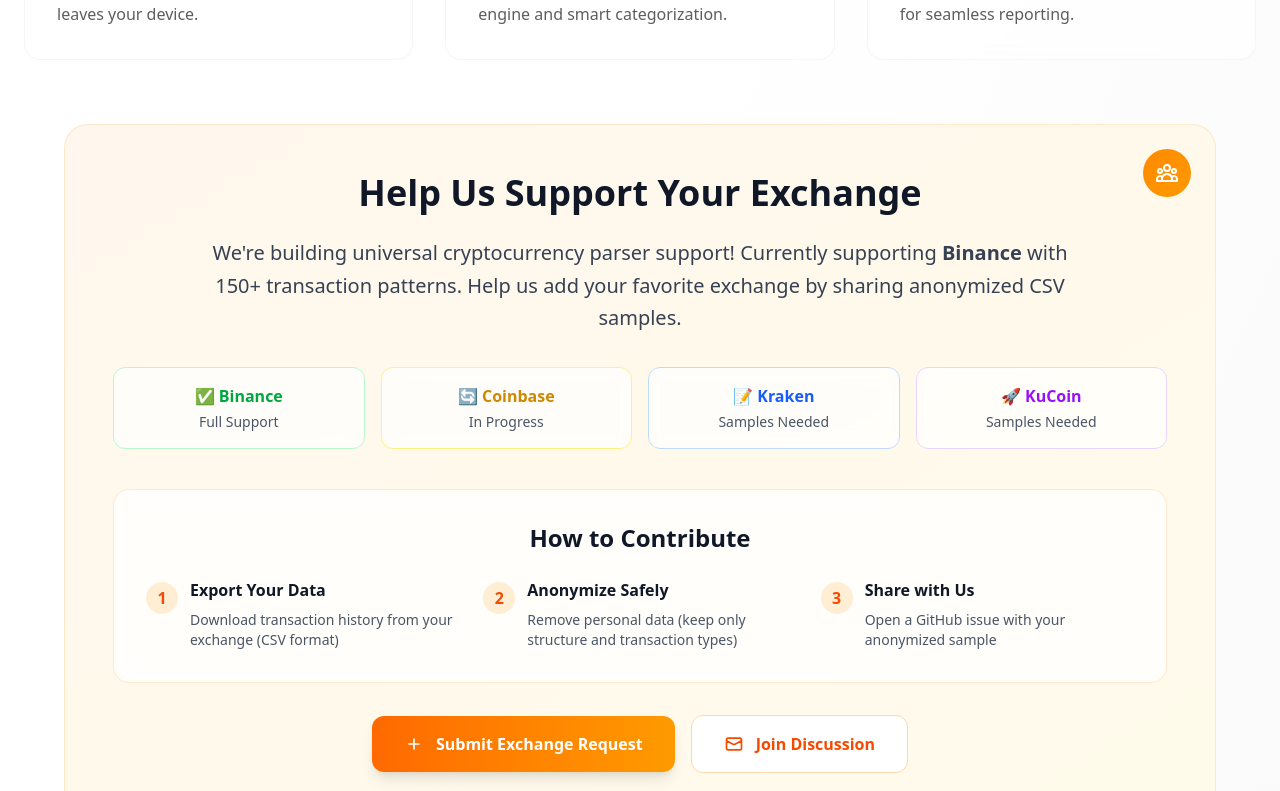
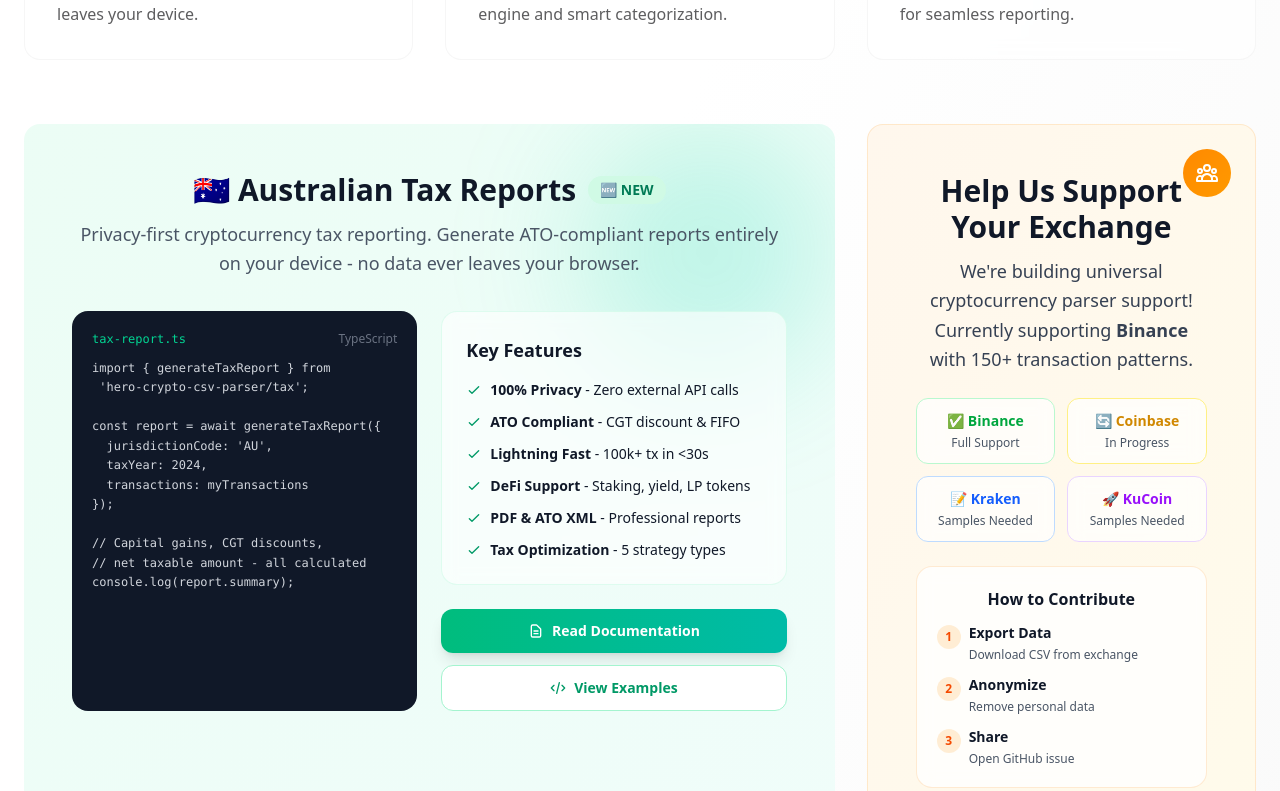
Before and after one commit to KoalaFacts/HeroCryptoCsvParser, a React (Vite) app in the folder demo/: page / in a window 1280 px wide. Shown: the part 1249-2040 px from the top of the page. Built offline with nearby package versions, Linux system fonts and the light colour scheme.

Commit message:
feat: implement two-column layout for tax reporting feature and enhance community contribution section

```diff
--- a/demo/src/App.tsx
+++ b/demo/src/App.tsx
@@ -593,10 +593,132 @@
               </div>
             </div>
 
-            {/* Community Contribution Section */}
+            {/* Two Column Layout for Large Screens */}
             <div className="mt-16 px-6">
-              <div className="max-w-6xl mx-auto">
-                <div className="relative bg-gradient-to-br from-orange-50 to-amber-50 rounded-3xl p-12 border border-orange-200/50">
+              <div className="grid lg:grid-cols-3 gap-8">
+
+                {/* NEW: Tax Reporting Feature - Takes 2/3 width */}
+                <div className="lg:col-span-2 bg-gradient-to-br from-emerald-50 to-teal-50 p-8 lg:p-12 rounded-2xl overflow-hidden relative">
+                  <div className="absolute top-0 right-0 w-64 h-64 bg-gradient-to-br from-emerald-400/20 to-teal-400/20 rounded-full blur-3xl"></div>
+
+                  <div className="relative">
+                    {/* Header */}
+                    <div className="text-center mb-8">
+                      <h2 className="text-3xl font-bold text-gray-900 mb-3 flex items-center justify-center gap-3">
+                        🇦🇺 Australian Tax Reports
+                        <span className="inline-flex items-center px-3 py-1 bg-emerald-100 text-emerald-700 rounded-full text-sm font-semibold">
+                          🆕 NEW
+                        </span>
+                      </h2>
+                      <p className="text-lg text-gray-600 leading-relaxed max-w-3xl mx-auto">
+                        Privacy-first cryptocurrency tax reporting. Generate ATO-compliant reports entirely on your device - no data ever leaves your browser.
+                      </p>
+                    </div>
+
+                    {/* Two-column: Code Example + CTA/Features */}
+                    <div className="grid lg:grid-cols-2 gap-6">
+                      {/* Left: Code Example */}
+                      <div>
+                        <div className="bg-gray-900 rounded-2xl p-5 overflow-hidden h-full">
+                          <div className="flex items-center justify-between mb-3">
+                            <span className="text-emerald-400 font-mono text-xs">tax-report.ts</span>
+                            <span className="text-gray-500 text-xs">TypeScript</span>
+                          </div>
+                          <pre className="text-xs text-gray-300 overflow-x-auto leading-relaxed">
+{`import { generateTaxReport } from
+ 'hero-crypto-csv-parser/tax';
+
+const report = await generateTaxReport({
+  jurisdictionCode: 'AU',
+  taxYear: 2024,
+  transactions: myTransactions
+});
+
+// Capital gains, CGT discounts,
+// net taxable amount - all calculated
+console.log(report.summary);`}
+                          </pre>
+                        </div>
+                      </div>
+
+                      {/* Right: Features & CTA */}
+                      <div className="space-y-6">
+                        {/* Key Features */}
+                        <div className="bg-white/60 backdrop-blur-sm rounded-2xl p-6 border border-emerald-200/30">
+                          <h3 className="text-lg font-bold text-gray-900 mb-4">Key Features</h3>
+                          <div className="space-y-3">
+                            <div className="flex items-start space-x-2">
+                              <svg className="w-4 h-4 text-emerald-600 mt-0.5 flex-shrink-0" fill="none" stroke="currentColor" viewBox="0 0 24 24">
+                                <path strokeLinecap="round" strokeLinejoin="round" strokeWidth="2" d="M5 13l4 4L19 7" />
+                              </svg>
+                              <span className="text-sm text-gray-900"><strong>100% Privacy</strong> - Zero external API calls</span>
+                            </div>
+                            <div className="flex items-start space-x-2">
+                              <svg className="w-4 h-4 text-emerald-600 mt-0.5 flex-shrink-0" fill="none" stroke="currentColor" viewBox="0 0 24 24">
+                                <path strokeLinecap="round" strokeLinejoin="round" strokeWidth="2" d="M5 13l4 4L19 7" />
+                              </svg>
+                              <span className="text-sm text-gray-900"><strong>ATO Compliant</strong> - CGT discount & FIFO</span>
+                            </div>
+                            <div className="flex items-start space-x-2">
+                              <svg className="w-4 h-4 text-emerald-600 mt-0.5 flex-shrink-0" fill="none" stroke="currentColor" viewBox="0 0 24 24">
+                                <path strokeLinecap="round" strokeLinejoin="round" strokeWidth="2" d="M5 13l4 4L19 7" />
+                              </svg>
+                              <span className="text-sm text-gray-900"><strong>Lightning Fast</strong> - 100k+ tx in &lt;30s</span>
+                            </div>
+                            <div className="flex items-start space-x-2">
+                              <svg className="w-4 h-4 text-emerald-600 mt-0.5 flex-shrink-0" fill="none" stroke="currentColor" viewBox="0 0 24 24">
+                                <path strokeLinecap="round" strokeLinejoin="round" strokeWidth="2" d="M5 13l4 4L19 7" />
+                              </svg>
+                              <span className="text-sm text-gray-900"><strong>DeFi Support</strong> - Staking, yield, LP tokens</span>
+                            </div>
+                            <div className="flex items-start space-x-2">
+                              <svg className="w-4 h-4 text-emerald-600 mt-0.5 flex-shrink-0" fill="none" stroke="currentColor" viewBox="0 0 24 24">
+                                <path strokeLinecap="round" strokeLinejoin="round" strokeWidth="2" d="M5 13l4 4L19 7" />
+                              </svg>
+                              <span className="text-sm text-gray-900"><strong>PDF & ATO XML</strong> - Professional reports</span>
+                            </div>
+                            <div className="flex items-start space-x-2">
+                              <svg className="w-4 h-4 text-emerald-600 mt-0.5 flex-shrink-0" fill="none" stroke="currentColor" viewBox="0 0 24 24">
+                                <path strokeLinecap="round" strokeLinejoin="round" strokeWidth="2" d="M5 13l4 4L19 7" />
+                              </svg>
+                              <span className="text-sm text-gray-900"><strong>Tax Optimization</strong> - 5 strategy types</span>
+                            </div>
+                          </div>
+                        </div>
+
+                        {/* CTA Buttons */}
+                        <div className="flex flex-col gap-3">
+                          <a
+                            href="https://github.com/BeingCiteable/HeroCryptoCsvParser#-tax-reporting-new"
+                            target="_blank"
+                            rel="noopener noreferrer"
+                            className="inline-flex items-center justify-center px-6 py-3 bg-gradient-to-r from-emerald-500 to-teal-500 text-white rounded-xl font-semibold hover:from-emerald-600 hover:to-teal-600 transition-all duration-200 shadow-lg hover:shadow-xl text-sm"
+                          >
+                            <svg className="w-4 h-4 mr-2" fill="none" stroke="currentColor" viewBox="0 0 24 24">
+                              <path strokeLinecap="round" strokeLinejoin="round" strokeWidth="2" d="M9 12h6m-6 4h6m2 5H7a2 2 0 01-2-2V5a2 2 0 012-2h5.586a1 1 0 01.707.293l5.414 5.414a1 1 0 01.293.707V19a2 2 0 01-2 2z" />
+                            </svg>
+                            Read Documentation
+                          </a>
+                          <a
+                            href="https://github.com/BeingCiteable/HeroCryptoCsvParser/tree/main/docs"
+                            target="_blank"
+                            rel="noopener noreferrer"
+                            className="inline-flex items-center justify-center px-6 py-3 bg-white text-emerald-600 rounded-xl font-semibold hover:bg-emerald-50 transition-all duration-200 border border-emerald-200 text-sm"
+                          >
+                            <svg className="w-4 h-4 mr-2" fill="none" stroke="currentColor" viewBox="0 0 24 24">
+                              <path strokeLinecap="round" strokeLinejoin="round" strokeWidth="2" d="M10 20l4-16m4 4l4 4-4 4M6 16l-4-4 4-4" />
+                            </svg>
+                            View Examples
+                          </a>
+                        </div>
+                      </div>
+
+                    </div>
+                  </div>
+                </div>
+
+                {/* Community Contribution Section - Takes 1/3 width */}
+                <div className="relative bg-gradient-to-br from-orange-50 to-amber-50 p-8 lg:p-12 rounded-2xl border border-orange-200/50">
                   <div className="absolute top-6 right-6">
                     <div className="w-12 h-12 bg-gradient-to-br from-orange-400 to-amber-500 rounded-full flex items-center justify-center">
                       <svg className="w-6 h-6 text-white" fill="none" stroke="currentColor" viewBox="0 0 24 24">
@@ -606,87 +728,86 @@
                   </div>
 
                   <div className="text-center">
-                    <h2 className="text-4xl font-bold text-gray-900 mb-6">
+                    <h2 className="text-3xl font-bold text-gray-900 mb-3">
                       Help Us Support Your Exchange
                     </h2>
-                    <p className="text-xl text-gray-700 mb-8 max-w-4xl mx-auto leading-relaxed">
+                    <p className="text-lg text-gray-700 mb-6 leading-relaxed">
                       We're building universal cryptocurrency parser support! Currently supporting <strong>Binance</strong> with 150+ transaction patterns.
-                      Help us add your favorite exchange by sharing anonymized CSV samples.
                     </p>
 
                     {/* Exchange Status Grid */}
-                    <div className="grid grid-cols-2 md:grid-cols-4 gap-4 mb-10">
-                      <div className="bg-white/70 backdrop-blur-sm rounded-xl p-4 border border-green-200">
-                        <div className="text-green-600 font-semibold mb-1">✅ Binance</div>
-                        <div className="text-sm text-gray-600">Full Support</div>
+                    <div className="grid grid-cols-2 gap-3 mb-6">
+                      <div className="bg-white/70 backdrop-blur-sm rounded-xl p-3 border border-green-200">
+                        <div className="text-green-600 font-semibold text-sm mb-1">✅ Binance</div>
+                        <div className="text-xs text-gray-600">Full Support</div>
                       </div>
-                      <div className="bg-white/70 backdrop-blur-sm rounded-xl p-4 border border-yellow-200">
-                        <div className="text-yellow-600 font-semibold mb-1">🔄 Coinbase</div>
-                        <div className="text-sm text-gray-600">In Progress</div>
+                      <div className="bg-white/70 backdrop-blur-sm rounded-xl p-3 border border-yellow-200">
+                        <div className="text-yellow-600 font-semibold text-sm mb-1">🔄 Coinbase</div>
+                        <div className="text-xs text-gray-600">In Progress</div>
                       </div>
-                      <div className="bg-white/70 backdrop-blur-sm rounded-xl p-4 border border-blue-200">
-                        <div className="text-blue-600 font-semibold mb-1">📝 Kraken</div>
-                        <div className="text-sm text-gray-600">Samples Needed</div>
+                      <div className="bg-white/70 backdrop-blur-sm rounded-xl p-3 border border-blue-200">
+                        <div className="text-blue-600 font-semibold text-sm mb-1">📝 Kraken</div>
+                        <div className="text-xs text-gray-600">Samples Needed</div>
                       </div>
-                      <div className="bg-white/70 backdrop-blur-sm rounded-xl p-4 border border-purple-200">
-                        <div className="text-purple-600 font-semibold mb-1">🚀 KuCoin</div>
-                        <div className="text-sm text-gray-600">Samples Needed</div>
+                      <div className="bg-white/70 backdrop-blur-sm rounded-xl p-3 border border-purple-200">
+                        <div className="text-purple-600 font-semibold text-sm mb-1">🚀 KuCoin</div>
+                        <div className="text-xs text-gray-600">Samples Needed</div>
                       </div>
                     </div>
 
                     {/* How to Contribute */}
-                    <div className="bg-white/80 backdrop-blur-sm rounded-2xl p-8 border border-orange-200/50 mb-8">
-                      <h3 className="text-2xl font-bold text-gray-900 mb-6">How to Contribute</h3>
-                      <div className="grid md:grid-cols-3 gap-6 text-left">
-                        <div className="flex items-start space-x-3">
-                          <div className="w-8 h-8 bg-orange-100 rounded-full flex items-center justify-center flex-shrink-0 mt-1">
-                            <span className="text-orange-600 font-bold">1</span>
+                    <div className="bg-white/80 backdrop-blur-sm rounded-2xl p-5 border border-orange-200/50 mb-6">
+                      <h3 className="text-base font-bold text-gray-900 mb-3">How to Contribute</h3>
+                      <div className="space-y-3 text-left">
+                        <div className="flex items-start space-x-2">
+                          <div className="w-6 h-6 bg-orange-100 rounded-full flex items-center justify-center flex-shrink-0 mt-0.5">
+                            <span className="text-orange-600 font-bold text-xs">1</span>
                           </div>
                           <div>
-                            <h4 className="font-semibold text-gray-900 mb-2">Export Your Data</h4>
-                            <p className="text-gray-600 text-sm">Download transaction history from your exchange (CSV format)</p>
+                            <h4 className="font-semibold text-gray-900 text-sm mb-1">Export Data</h4>
+                            <p className="text-gray-600 text-xs">Download CSV from exchange</p>
                           </div>
                         </div>
-                        <div className="flex items-start space-x-3">
-                          <div className="w-8 h-8 bg-orange-100 rounded-full flex items-center justify-center flex-shrink-0 mt-1">
-                            <span className="text-orange-600 font-bold">2</span>
+                        <div className="flex items-start space-x-2">
+                          <div className="w-6 h-6 bg-orange-100 rounded-full flex items-center justify-center flex-shrink-0 mt-0.5">
+                            <span className="text-orange-600 font-bold text-xs">2</span>
                           </div>
                           <div>
-                            <h4 className="font-semibold text-gray-900 mb-2">Anonymize Safely</h4>
-                            <p className="text-gray-600 text-sm">Remove personal data (keep only structure and transaction types)</p>
+                            <h4 className="font-semibold text-gray-900 text-sm mb-1">Anonymize</h4>
+                            <p className="text-gray-600 text-xs">Remove personal data</p>
                           </div>
                         </div>
-                        <div className="flex items-start space-x-3">
-                          <div className="w-8 h-8 bg-orange-100 rounded-full flex items-center justify-center flex-shrink-0 mt-1">
-                            <span className="text-orange-600 font-bold">3</span>
+                        <div className="flex items-start space-x-2">
+                          <div className="w-6 h-6 bg-orange-100 rounded-full flex items-center justify-center flex-shrink-0 mt-0.5">
+                            <span className="text-orange-600 font-bold text-xs">3</span>
                           </div>
                           <div>
-                            <h4 className="font-semibold text-gray-900 mb-2">Share with Us</h4>
-                            <p className="text-gray-600 text-sm">Open a GitHub issue with your anonymized sample</p>
+                            <h4 className="font-semibold text-gray-900 text-sm mb-1">Share</h4>
+                            <p className="text-gray-600 text-xs">Open GitHub issue</p>
                           </div>
                         </div>
                       </div>
                     </div>
 
-                    <div className="flex flex-col sm:flex-row gap-4 justify-center items-center">
+                    <div className="flex flex-col gap-3">
                       <a
                         href="https://github.com/BeingCiteable/HeroCryptoCsvParser/issues/new?assignees=&labels=exchange-request&template=exchange_support_request.md&title=Add+support+for+[Exchange+Name]"
                         target="_blank"
                         rel="noopener noreferrer"
-                        className="inline-flex items-center px-8 py-4 bg-gradient-to-r from-orange-500 to-amber-500 text-white rounded-xl font-semibold hover:from-orange-600 hover:to-amber-600 transition-all duration-200 shadow-lg hover:shadow-xl"
+                        className="inline-flex items-center justify-center px-5 py-2.5 bg-gradient-to-r from-orange-500 to-amber-500 text-white rounded-xl font-semibold hover:from-orange-600 hover:to-amber-600 transition-all duration-200 shadow-lg hover:shadow-xl text-sm"
                       >
-                        <svg className="w-5 h-5 mr-3" fill="none" stroke="currentColor" viewBox="0 0 24 24">
+                        <svg className="w-4 h-4 mr-2" fill="none" stroke="currentColor" viewBox="0 0 24 24">
                           <path strokeLinecap="round" strokeLinejoin="round" strokeWidth="2" d="M12 6v6m0 0v6m0-6h6m-6 0H6" />
                         </svg>
-                        Submit Exchange Request
+                        Submit Request
                       </a>
                       <a
                         href="https://github.com/BeingCiteable/HeroCryptoCsvParser/discussions"
                         target="_blank"
                         rel="noopener noreferrer"
-                        className="inline-flex items-center px-8 py-4 bg-white text-orange-600 rounded-xl font-semibold hover:bg-orange-50 transition-all duration-200 border border-orange-200"
+                        className="inline-flex items-center justify-center px-5 py-2.5 bg-white text-orange-600 rounded-xl font-semibold hover:bg-orange-50 transition-all duration-200 border border-orange-200 text-sm"
                       >
-                        <svg className="w-5 h-5 mr-3" fill="none" stroke="currentColor" viewBox="0 0 24 24">
+                        <svg className="w-4 h-4 mr-2" fill="none" stroke="currentColor" viewBox="0 0 24 24">
                           <path strokeLinecap="round" strokeLinejoin="round" strokeWidth="2" d="M3 8l7.89 4.26a2 2 0 002.22 0L21 8M5 19h14a2 2 0 002-2V7a2 2 0 00-2-2H5a2 2 0 00-2 2v10a2 2 0 002 2z" />
                         </svg>
                         Join Discussion
@@ -694,15 +815,14 @@
                     </div>
                   </div>
                 </div>
+
               </div>
             </div>
-
-            {/* Call-to-Action */}
             <div className="mt-16 px-6 relative overflow-hidden">
               <div className="inset-0 bg-gradient-to-r from-primary to-secondary rounded-3xl"></div>
               <div className="relative bg-gradient-to-r from-primary/95 to-secondary/95 rounded-3xl p-12 text-center">
-                <h2 className="text-4xl font-bold text-white mb-6">Ready for Production?</h2>
-                <p className="text-xl text-white/90 mb-8 max-w-3xl mx-auto leading-relaxed">
+                <h2 className="text-3xl font-bold text-white mb-6">Ready for Production?</h2>
+                <p className="text-lg text-white/90 mb-8 max-w-3xl mx-auto leading-relaxed">
                   This demo showcases the Hero Crypto CSV Parser library. Integrate the npm package into your production applications for enterprise-grade transaction processing.
                 </p>
                 <div className="flex flex-col sm:flex-row gap-6 justify-center items-center">
```
